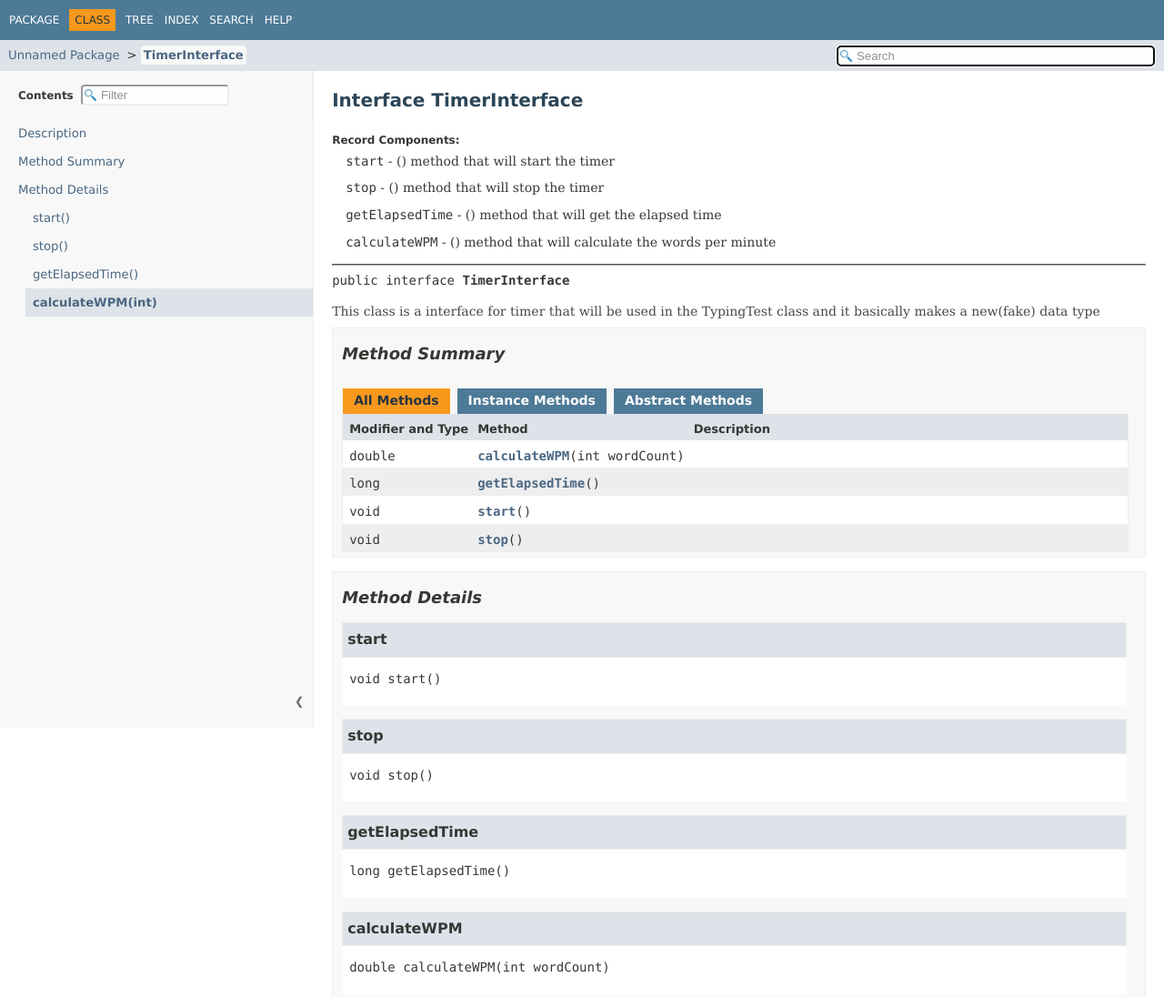
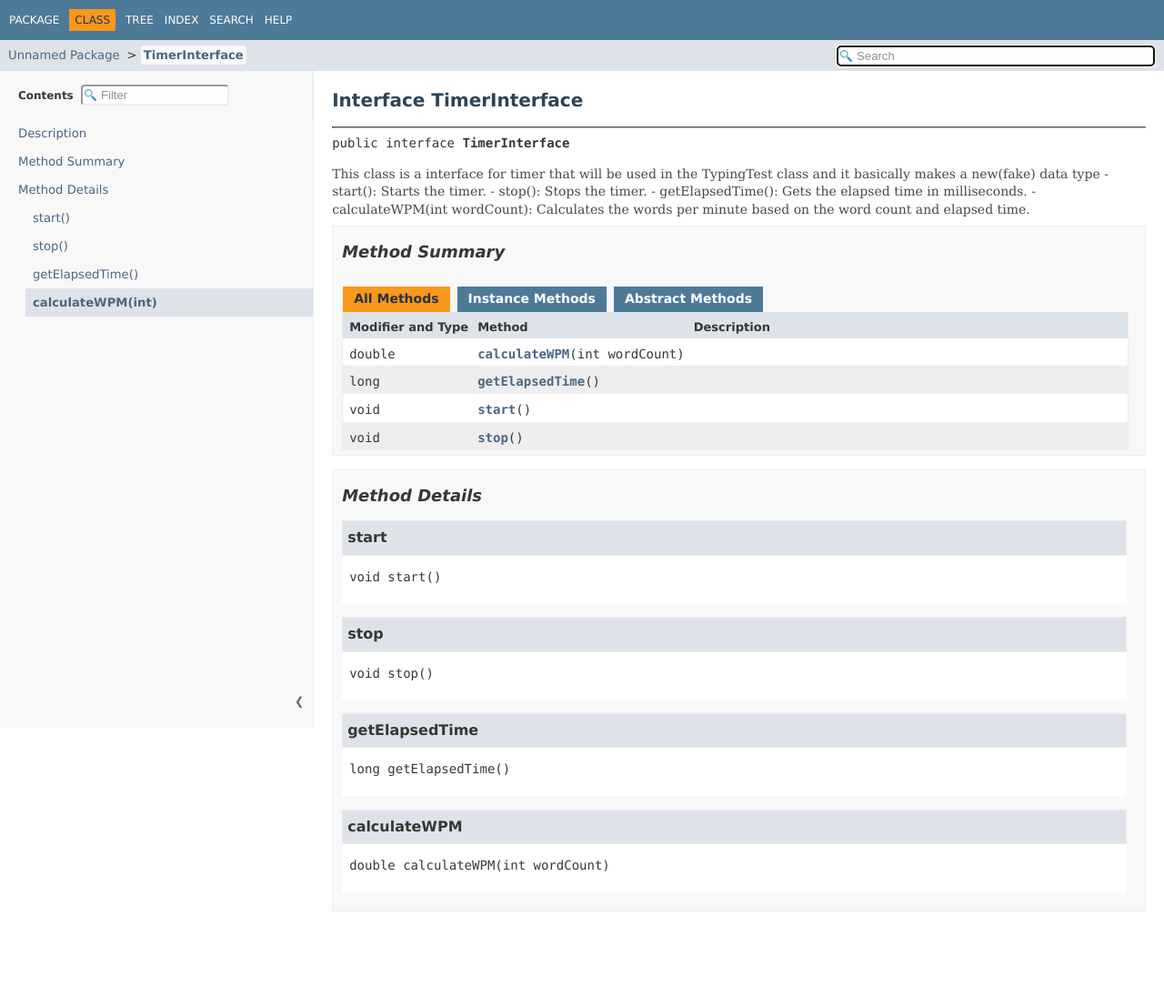
Before and after one commit to Rea-Vail/CPT, a plain HTML site: page docs/TimerInterface.html in a window 1280 px wide. Shown: the top 1096 px of the page at 91% size. After the commit the page ends 1027 px from the top, so only its background shows below. Drawn offline with Linux system fonts and the light colour scheme.

Commit message:
fix: update Javadoc comments in TimerInterface for improved clarity and accuracy

```diff
--- a/docs/TimerInterface.html
+++ b/docs/TimerInterface.html
@@ -1,7 +1,7 @@
 <!DOCTYPE HTML>
 <html lang="en">
 <head>
-<!-- Generated by javadoc (23) on Sat Jan 18 22:42:55 EST 2025 -->
+<!-- Generated by javadoc (23) on Sat Jan 18 22:49:33 EST 2025 -->
 <title>TimerInterface</title>
 <meta name="viewport" content="width=device-width, initial-scale=1">
 <meta http-equiv="Content-Type" content="text/html; charset=utf-8">
@@ -79,16 +79,13 @@ loadScripts(document, 'script');</script>
 </div>
 <section class="class-description" id="class-description">
 <div class="horizontal-scroll">
-<dl class="notes">
-<dt>Record Components:</dt>
-<dd><code>start</code> - () method that will start the timer</dd>
-<dd><code>stop</code> - () method that will stop the timer</dd>
-<dd><code>getElapsedTime</code> - () method that will get the elapsed time</dd>
-<dd><code>calculateWPM</code> - () method that will calculate the words per minute</dd>
-</dl>
 <hr>
 <div class="type-signature"><span class="modifiers">public interface </span><span class="element-name type-name-label">TimerInterface</span></div>
-<div class="block">This class is a interface for timer that will be used in the TypingTest class and it basically makes a new(fake) data type</div>
+<div class="block">This class is a interface for timer that will be used in the TypingTest class and it basically makes a new(fake) data type
+ - start(): Starts the timer.
+ - stop(): Stops the timer.
+ - getElapsedTime(): Gets the elapsed time in milliseconds.
+ - calculateWPM(int wordCount): Calculates the words per minute based on the word count and elapsed time.</div>
 </div>
 </section>
 <section class="summary">
```
Also changed, not shown: docs/TypingSpeedTest.html (+1 -1 lines), docs/allclasses-index.html (+3 -2 lines), docs/allpackages-index.html (+1 -1 lines), docs/help-doc.html (+1 -1 lines), docs/index-all.html (+3 -2 lines), docs/index.html (+1 -1 lines), docs/overview-tree.html (+1 -1 lines), docs/package-summary.html (+3 -2 lines), docs/package-tree.html (+1 -1 lines), docs/search.html (+1 -1 lines), 1 other file.
